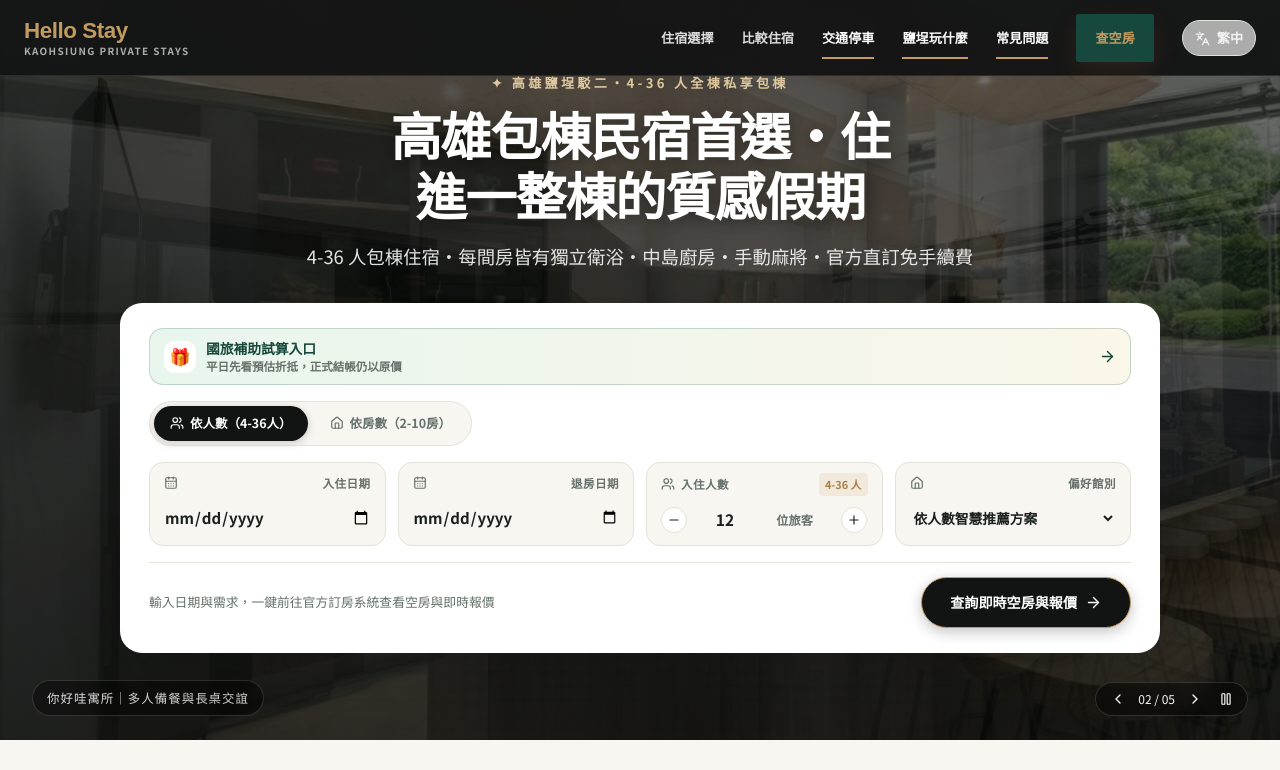
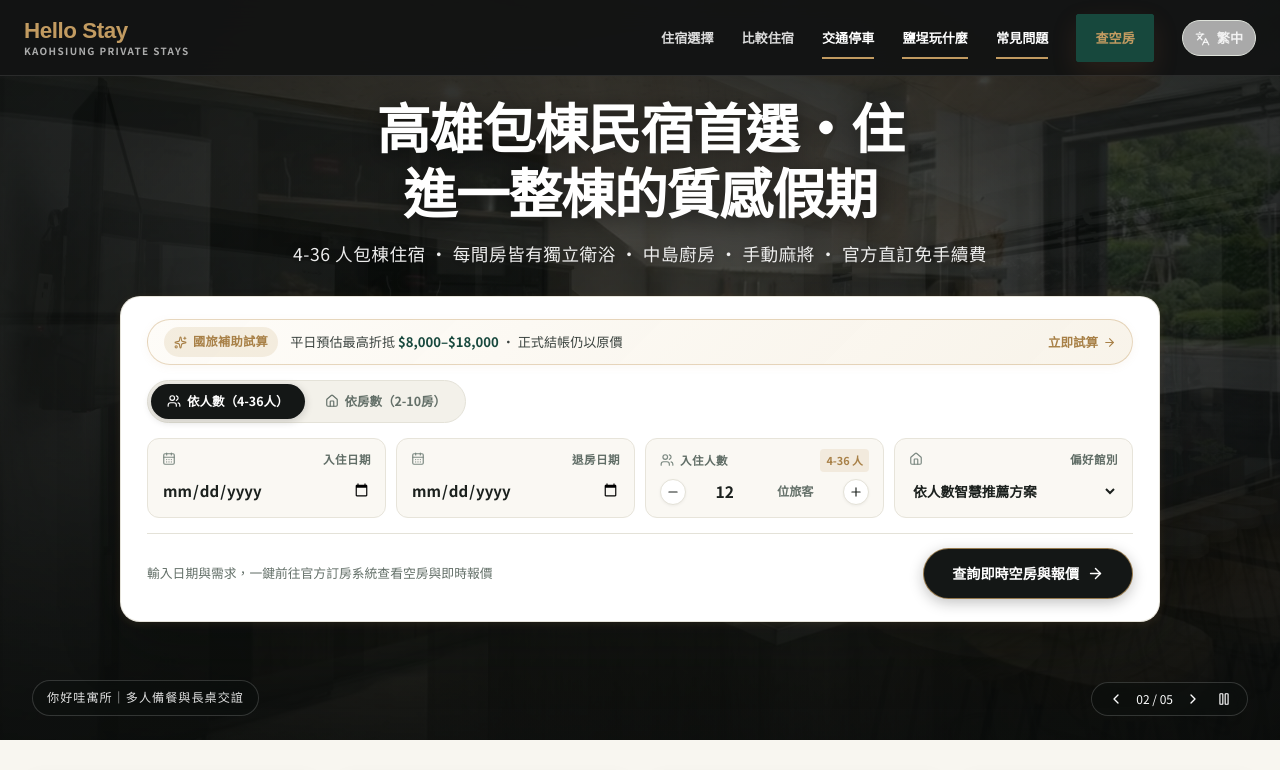
Before and after one commit to hellohouse2017/hello-stay-next, a Next.js app: page / in a window 1280 px wide. Shown: the top 770 px of the page. Built offline with nearby package versions, Linux system fonts and the light colour scheme.

Commit message:
feat(ui): 首頁極致奢華 Ultra-Luxury 重構升級、國旅補助香檳金膠囊與 Hero 標題排版精品化

```diff
--- a/src/components/HomeTemplateExperience.tsx
+++ b/src/components/HomeTemplateExperience.tsx
@@ -20,6 +20,7 @@ import {
   Play,
   Plus,
   ShieldCheck,
+  Sparkles,
   Star,
   TrainFront,
   Users,
@@ -388,12 +389,9 @@ export default function HomeTemplateExperience() {
         {/* Floating Centered Booking Pod */}
         <div className="mockup-hero__container">
           <div className="mockup-hero__intro">
-            <span className="mockup-kicker" style={{ color: "var(--mockup-gold-light)", display: "inline-block", marginBottom: "6px" }}>
-              ✦ 高雄鹽埕駁二・4-36 人全棟私享包棟
-            </span>
             <h1 id="home-hero-title">高雄包棟民宿首選・住進一整棟的質感假期</h1>
             <p className="mockup-hero__sub">
-              4-36 人包棟住宿・每間房皆有獨立衛浴・中島廚房・手動麻將・官方直訂免手續費
+              4-36 人包棟住宿 ‧ 每間房皆有獨立衛浴 ‧ 中島廚房 ‧ 手動麻將 ‧ 官方直訂免手續費
             </p>
           </div>
 
@@ -405,12 +403,19 @@ export default function HomeTemplateExperience() {
               rel={guestCountOutsideRange ? "noopener noreferrer" : undefined}
               aria-label="前往國旅補助試算"
             >
-              <span className="mockup-pod__subsidy-icon" aria-hidden="true">🎁</span>
-              <span className="mockup-pod__subsidy-copy">
-                <strong>國旅補助試算入口</strong>
-                <span>平日先看預估折抵，正式結帳仍以原價</span>
-              </span>
-              <ArrowRight size={17} aria-hidden="true" />
+              <div className="mockup-pod__subsidy-capsule">
+                <span className="mockup-pod__subsidy-tag">
+                  <Sparkles size={13} strokeWidth={2} aria-hidden="true" />
+                  <span>國旅補助試算</span>
+                </span>
+                <span className="mockup-pod__subsidy-text">
+                  平日預估最高折抵 <strong>$8,000–$18,000</strong> ‧ 正式結帳仍以原價
+                </span>
+                <span className="mockup-pod__subsidy-action">
+                  <span>立即試算</span>
+                  <ArrowRight size={13} strokeWidth={2} aria-hidden="true" />
+                </span>
+              </div>
             </Link>
 
             {/* Pod Mode Tabs: By Guests vs By Bedrooms */}
```
Also changed, not shown: src/styles/luxury.css, 1 other file (tests, documents, lock files or other folders).
